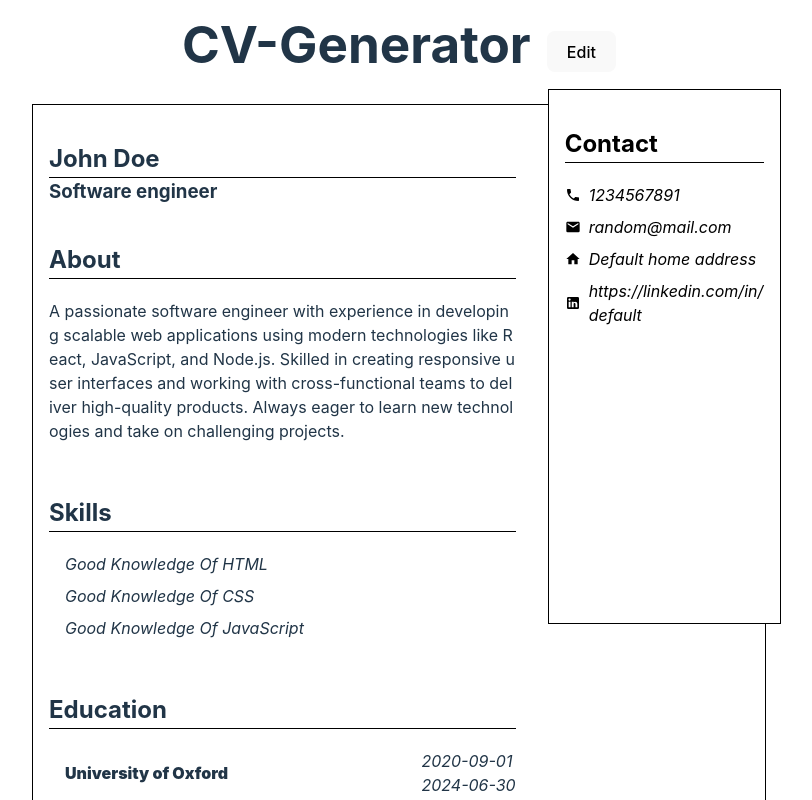
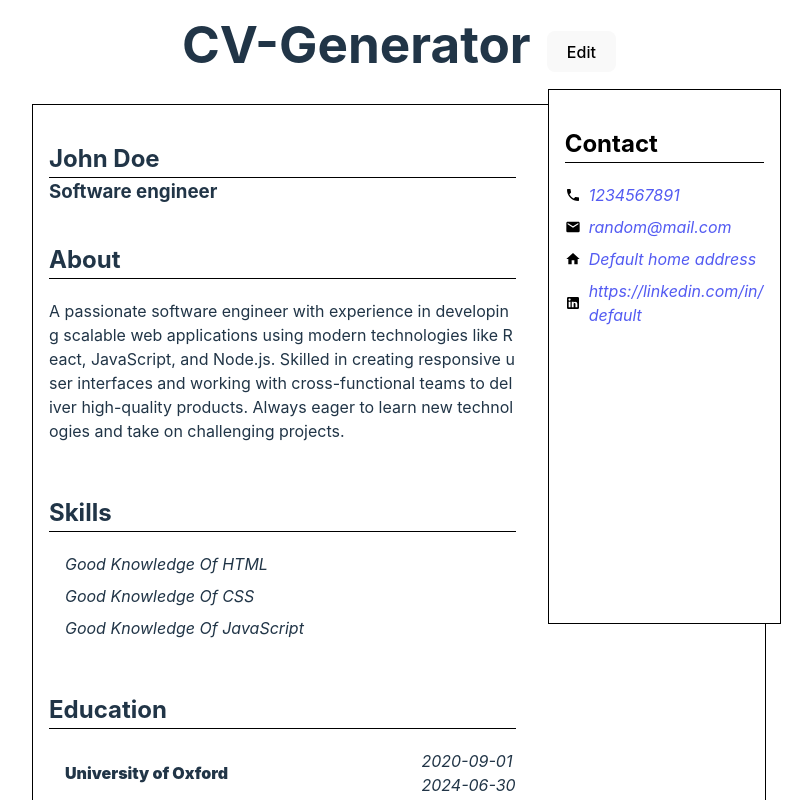
Before and after one commit to R3ndrex/CV-Generator, a React (Vite) app: page / in a window 1280 px wide. Shown: the top 800 px of the page, without its empty margins (241-1053 px from the left). Built offline with nearby package versions, Linux system fonts and the light colour scheme.

Commit message:
Make a contacts have a blue color

```diff
--- a/src/App.css
+++ b/src/App.css
@@ -62,6 +62,7 @@ main {
 }
 .cv-aside-ul {
     gap: 0.5rem;
+    color: var(--changing-color);
 }
 .cv-aside {
     display: flex;
```
